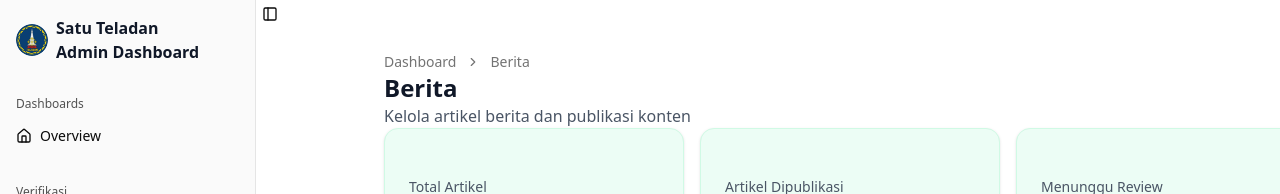
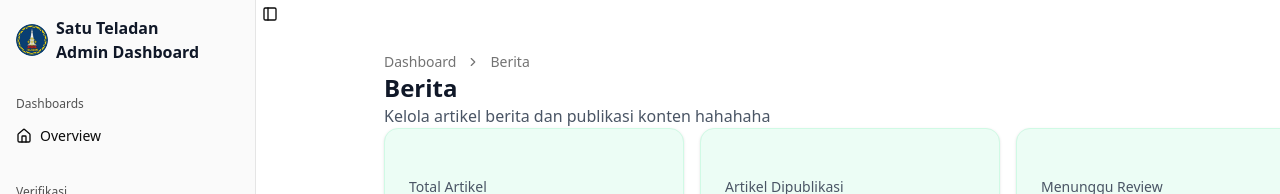
Before and after one commit to Satu-Teladan-App/admin-dashboard, a Next.js app: page /berita in a window 1280 px wide. Shown: the top 194 px of the page. Built offline with nearby package versions, Linux system fonts and the light colour scheme.

Commit message:
fix(berita): nambahin hahaha

```diff
--- a/app/berita/page.js
+++ b/app/berita/page.js
@@ -10,7 +10,7 @@ export default function BeritaPage() {
       <div>
         <h1 className="text-2xl font-semibold text-gray-900">Berita</h1>
         <p className="text-gray-600">
-          Kelola artikel berita dan publikasi konten
+          Kelola artikel berita dan publikasi konten hahahaha
         </p>
       </div>
 
--- a/package.json
+++ b/package.json
@@ -29,10 +29,10 @@
     "class-variance-authority": "^0.7.1",
     "clsx": "^2.1.1",
     "lucide-react": "^0.525.0",
-    "next": "15.4.3",
+    "next": "^15.4.3",
     "next-themes": "^0.4.6",
-    "react": "19.1.0",
-    "react-dom": "19.1.0",
+    "react": "^19.1.0",
+    "react-dom": "^19.1.0",
     "recharts": "2.15.4",
     "sonner": "^2.0.6",
     "tailwind-merge": "^3.3.1",
```
Also changed, not shown: 2 other files (tests, documents, lock files or other folders).
